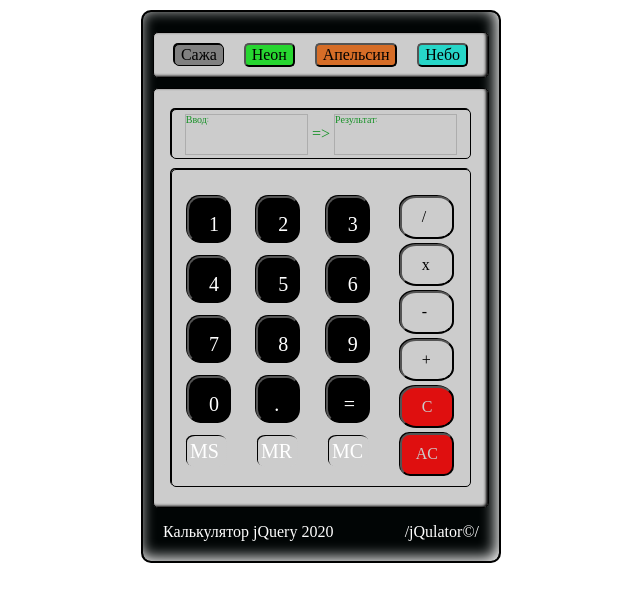
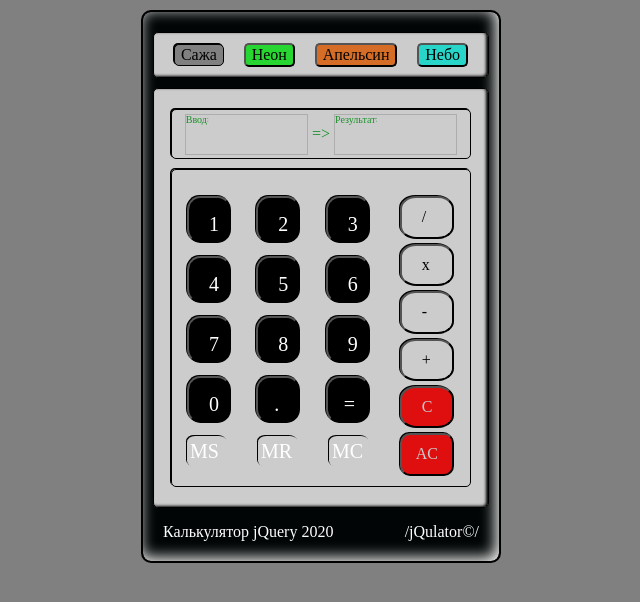
Before and after one commit to ipoluhin/jQulator, a plain HTML site: page index.html in a window 1280 px wide. Shown: the whole page, without its empty margins (319-959 px from the left). Drawn offline with Linux system fonts and the light colour scheme.

Commit message:
добавил фон в body

```diff
--- a/sass/style.sass
+++ b/sass/style.sass
@@ -10,6 +10,7 @@
 body
     max-width: 360px
     margin: 10px auto
+    background-color: grey
 
     .calc-body-theme-1
         background: #010505
```
Also changed, not shown: css/style.css.
